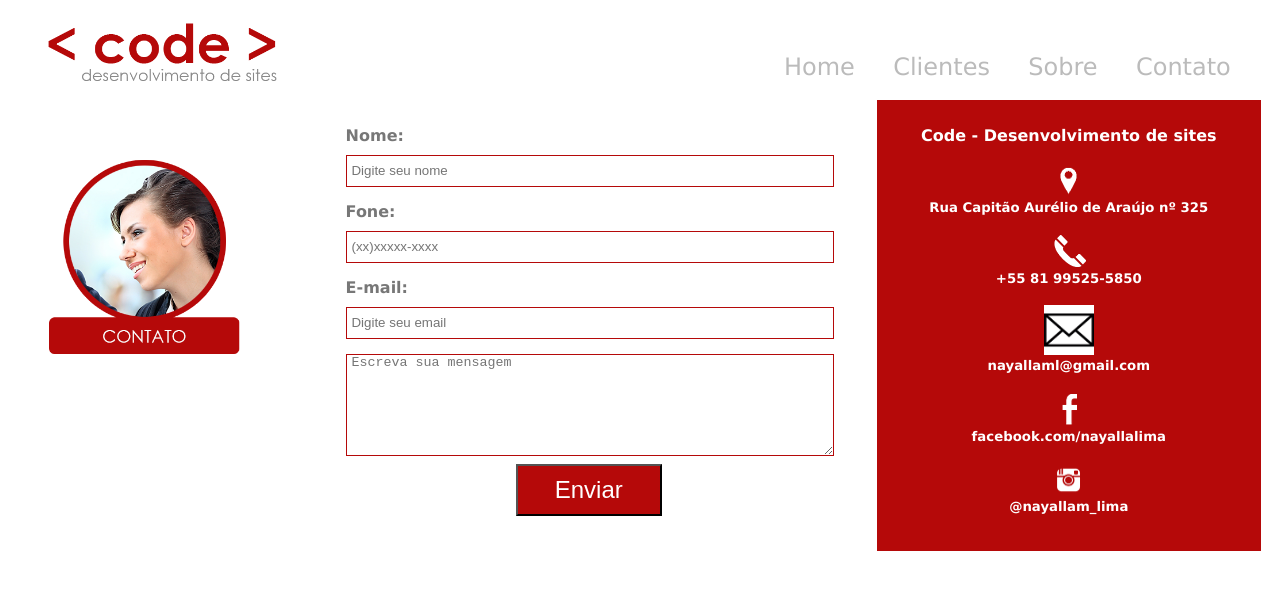
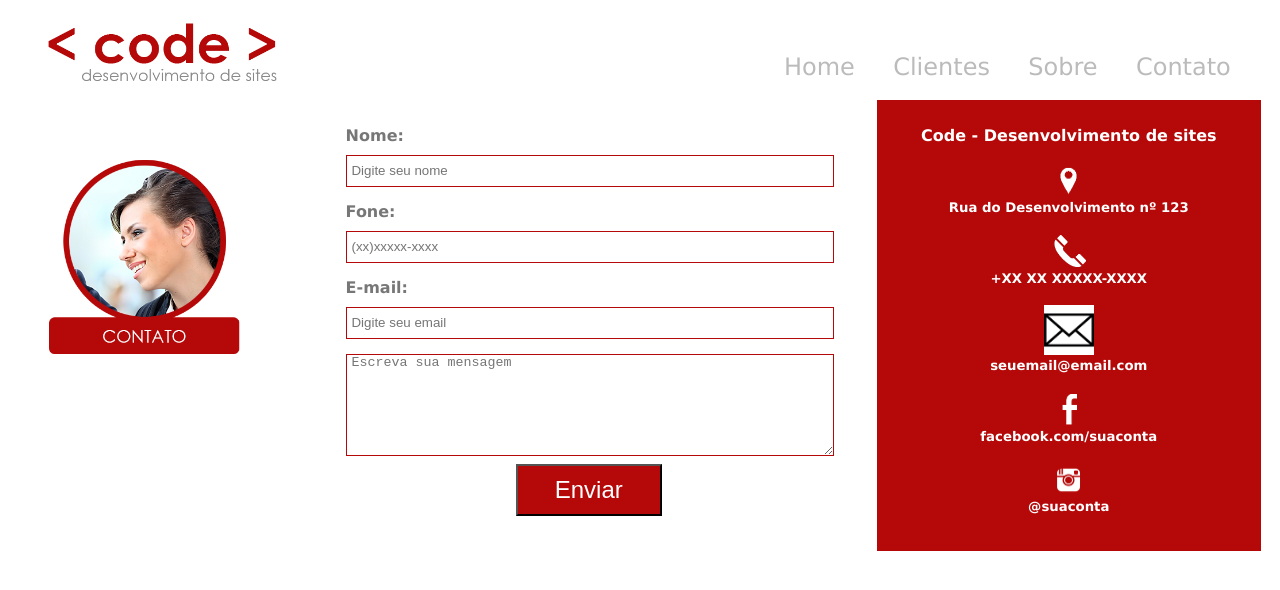
Before and after one commit to nayallalima/CodeDesenvolvimentoDeSoftware, a plain HTML site: page contato.html in a window 1280 px wide. Drawn offline with Linux system fonts and the light colour scheme.

Commit message:
add o readme e ajustando o contato.html

```diff
--- a/contato.html
+++ b/contato.html
@@ -50,11 +50,11 @@
 
           <div id="conta-data">
             <h4>Code - Desenvolvimento de sites</h4>
-            <h5><img src="imagem/icoadress.png" alt="endereço"><br>Rua Capitão Aurélio de Araújo nº 325</h5>
-            <h5><img src="imagem/icoTelefone.png" alt="telefone"><br>+55 81 99525-5850</h5>
-            <h5><img src="imagem/icoemail.jpg" alt="email"><br>nayallaml@gmail.com</h5>
-            <h5><img src="imagem/icoface.png" alt="facebook"><br>facebook.com/nayallalima</h5>
-            <h5><img src="imagem/icoinsta.png" alt="instagram"><br>@nayallam_lima</h5>
+            <h5><img src="imagem/icoadress.png" alt="endereço"><br>Rua do Desenvolvimento nº 123</h5>
+            <h5><img src="imagem/icoTelefone.png" alt="telefone"><br>+XX XX XXXXX-XXXX</h5>
+            <h5><img src="imagem/icoemail.jpg" alt="email"><br>seuemail@email.com</h5>
+            <h5><img src="imagem/icoface.png" alt="facebook"><br>facebook.com/suaconta</h5>
+            <h5><img src="imagem/icoinsta.png" alt="instagram"><br>@suaconta</h5>
           </div>
 
         </section>
```
Also changed, not shown: pictures/codeDes.gif (added), 3 other files.
